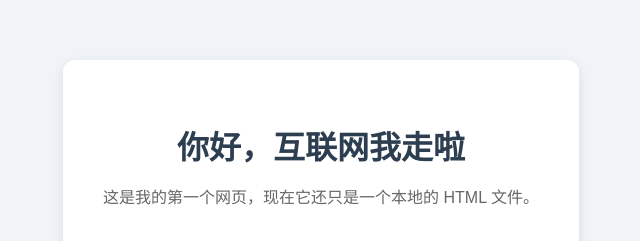
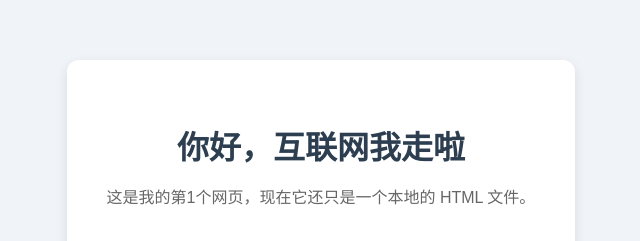
Before and after one commit to haizhangao/ssh_study, a plain HTML site: page zero-to-tech/index.html in a window 1280 px wide. Shown: the part 206-447 px from the top of the page, 319-959 px from the left. Drawn offline with Linux system fonts and the light colour scheme.

Commit message:
看看效果

```diff
--- a/zero-to-tech/index.html
+++ b/zero-to-tech/index.html
@@ -10,7 +10,7 @@
 <body>
   <div class="card">
     <h1>你好，互联网我走啦</h1>
-    <p id="mes">这是我的第一个网页，现在它还只是一个本地的 HTML 文件。</p>
+    <p id="mes">这是我的第1个网页，现在它还只是一个本地的 HTML 文件。</p>
     <button onclick="changeText()">点我试试</button>
   </div>
   <script src="./script.js"></script>
```
